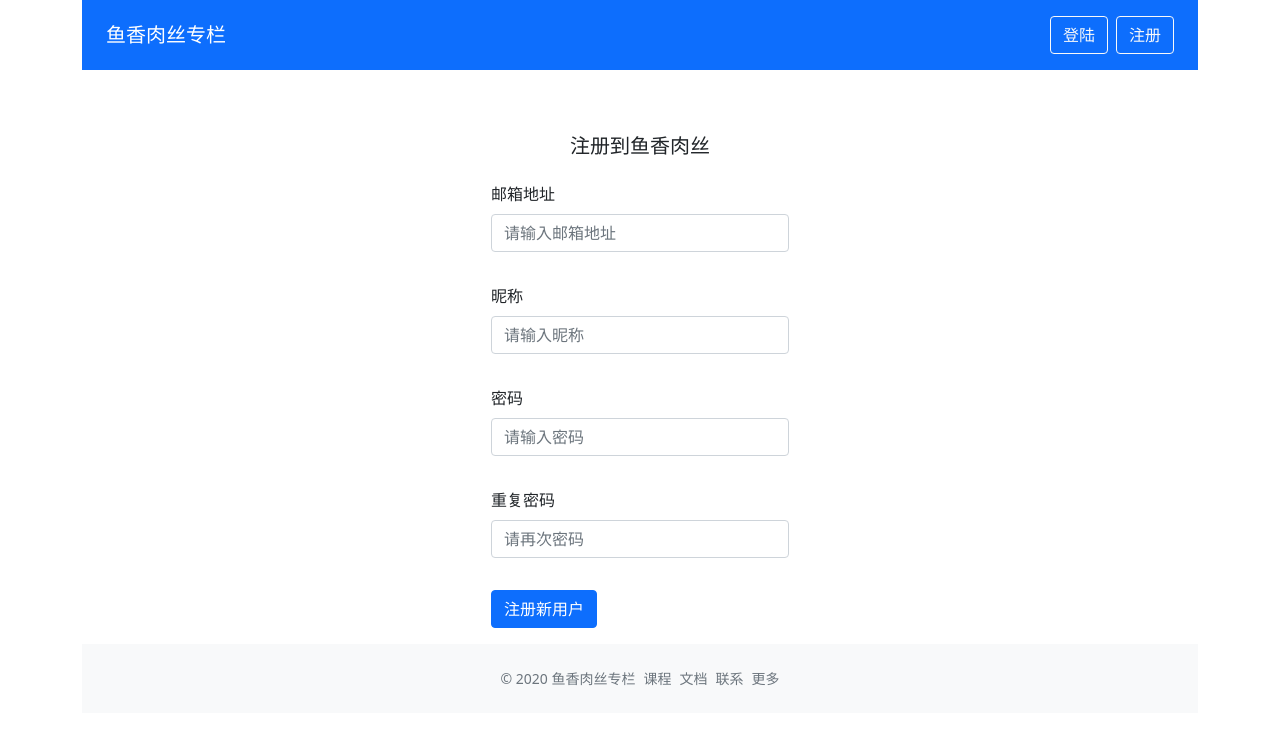
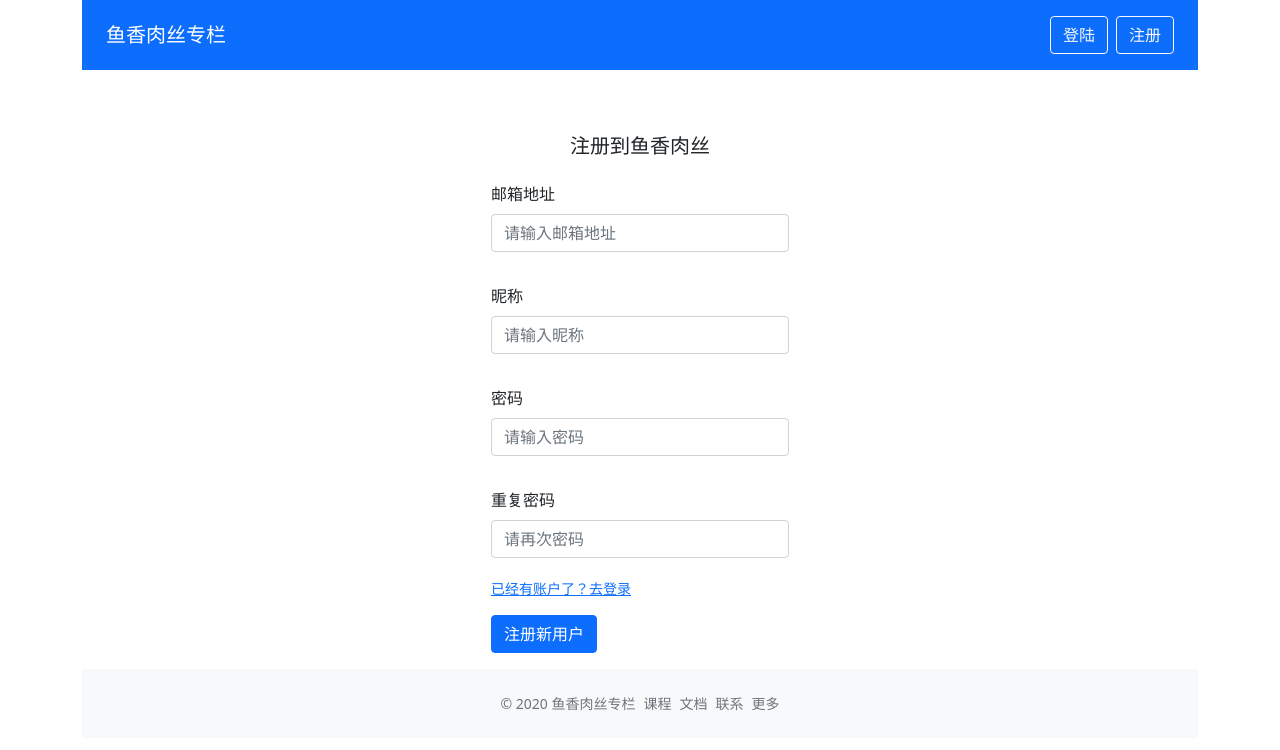
Before and after one commit to XiaoLi-sach/SpecialColumn, a Vue app: page /signup in a window 1280 px wide. Shown: the top 750 px of the page. Built offline with nearby package versions, Linux system fonts and the light colour scheme.

Commit message:
修改了部分代码

```diff
--- a/src/views/Signup.vue
+++ b/src/views/Signup.vue
@@ -38,6 +38,9 @@
           :rules="repeatPasswordRules"
           v-model="formData.repeatPassword"
         />
+        <div class="form-text">
+          <router-link to="/login">已经有账户了？去登录</router-link>
+        </div>
       </div>
       <template #submit>
         <button type="submit" class="btn btn-primary">注册新用户</button>
@@ -88,16 +91,16 @@ export default defineComponent({
         message: '密码不相同'
       }
     ]
-
-    const onFormSubmit = async (result: boolean) => {
+    const onFormSubmit = (result: boolean) => {
       if (result) {
         const payload = {
           email: formData.email,
           password: formData.password,
-          nickName: formData.nickName
+          username: formData.nickName
         }
         axios.post('/users/', payload).then(data => {
-          createMessage('注册成功，正在跳转登录页面', 'success')
+          console.log(payload)
+          createMessage('注册成功 正在跳转登录页面', 'success')
           setTimeout(() => {
             router.push('/login')
           }, 2000)
```
